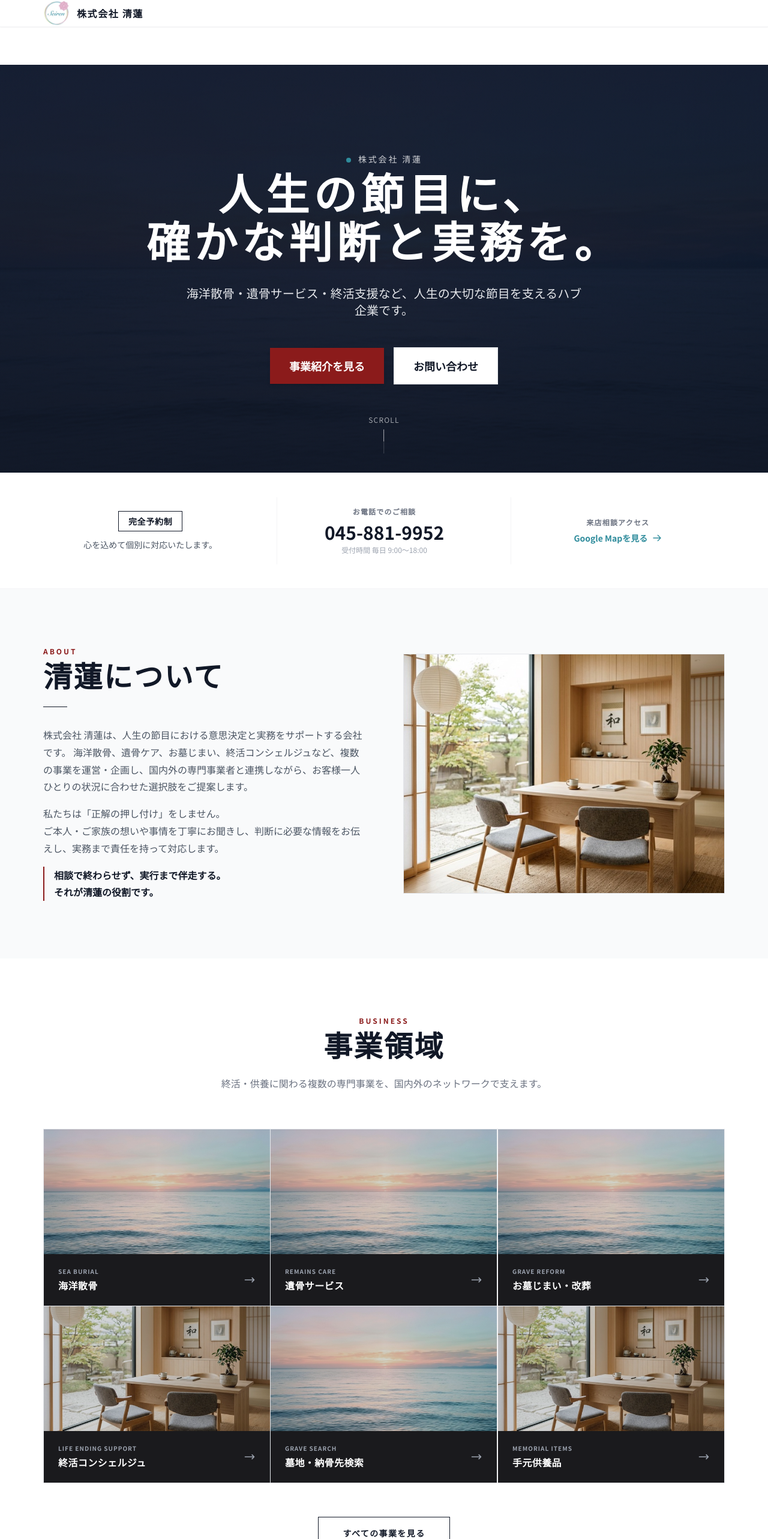
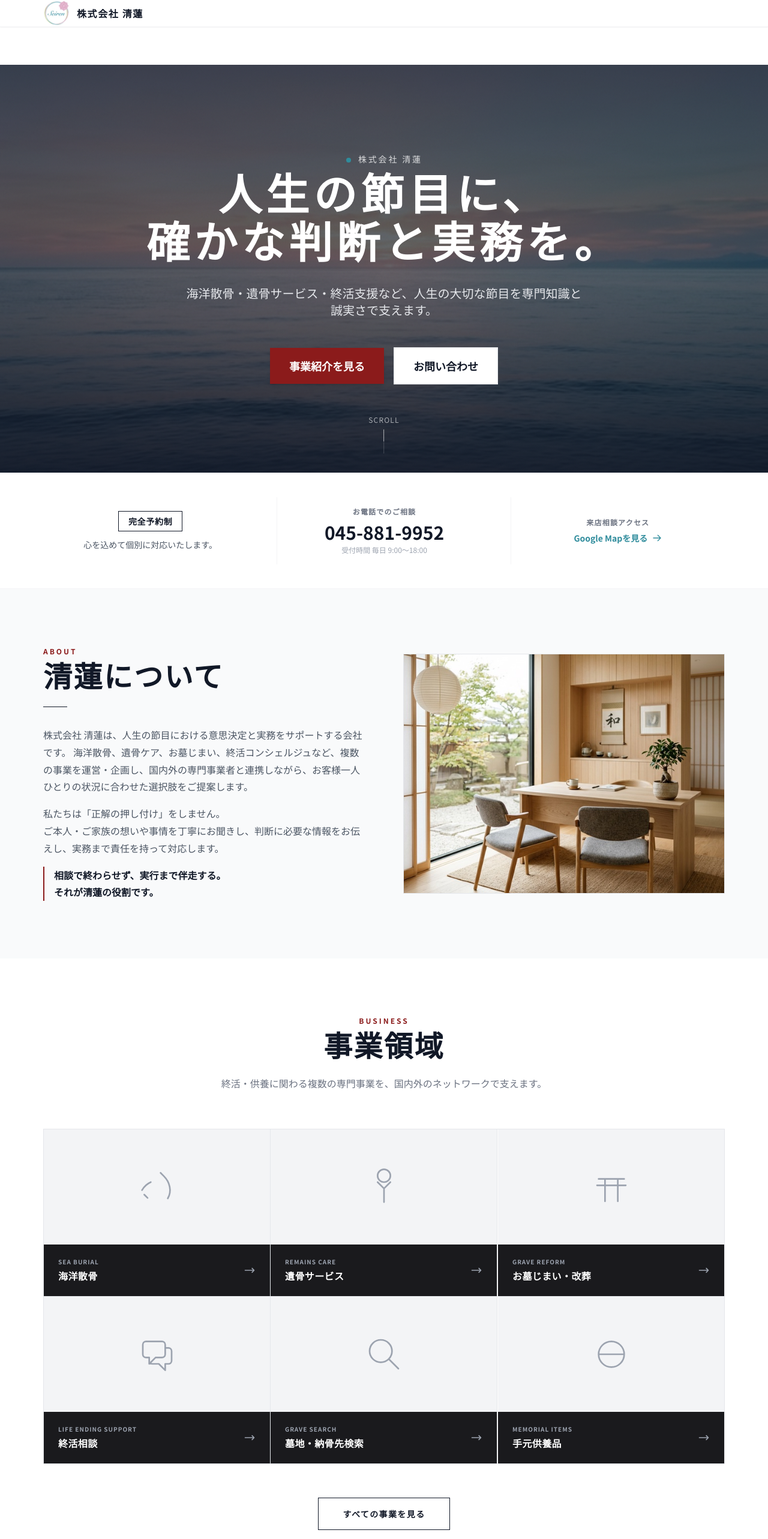
Before and after one commit to seiren-inc/seiren-corporate, a Next.js app: page / in a window 1280 px wide. Shown: the top 2566 px of the page at 60% size. Built offline with nearby package versions, Linux system fonts and the light colour scheme.

Commit message:
fix: resolve enormous whitespace, fix hero image blending, replace reused images with icons, update copywriting

```diff
--- a/src/app/page.tsx
+++ b/src/app/page.tsx
@@ -5,19 +5,10 @@ import { useState } from 'react';
 
 const newsData = {
   news: [
-    { date: '2026.03.01', category: '事業', title: '海洋散骨サービスの新プランを提供開始しました。' },
-    { date: '2026.02.15', category: 'コーポレート', title: '株式会社清蓮として事業を開始しました。' },
-    { date: '2026.01.20', category: '提携', title: '関東エリアの寺院・石材店との提携ネットワークを構築しました。' },
+    { date: '2026.04.01', category: 'コーポレート', title: 'コーポレートサイトをリニューアルいたしました。' },
   ],
-  column: [
-    { date: '2026.03.05', category: 'コラム', title: '「海洋散骨」とは？費用・手続き・流れを徹底解説' },
-    { date: '2026.02.20', category: 'コラム', title: 'お墓じまいを考えるタイミングとよくある質問' },
-    { date: '2026.02.01', category: 'コラム', title: '終活を始めるための5つのステップ' },
-  ],
-  info: [
-    { date: '2026.03.10', category: 'お知らせ', title: '年末年始の営業時間についてのご案内' },
-    { date: '2026.02.28', category: 'お知らせ', title: '電話受付時間を変更しました（毎日9:00〜18:00）' },
-  ],
+  column: [],
+  info: [],
 };
 
 const tabConfig = [
@@ -49,11 +40,11 @@ export default function Home() {
             src="/assets/img/hero-sea.jpg"
             alt="穏やかな海の水平線の写真"
             fill
-            className="object-cover opacity-60 mix-blend-overlay"
+            className="object-cover opacity-50"
             priority
             sizes="100vw"
           />
-          <div className="absolute inset-0 bg-gradient-to-b from-gray-900/40 via-gray-900/20 to-gray-900/90" />
+          <div className="absolute inset-0 bg-gradient-to-b from-gray-900/60 via-gray-900/30 to-gray-900/90" />
         </div>
 
         <div className="relative z-10 container mx-auto px-6 lg:px-12 flex flex-col items-center text-center mt-16">
@@ -67,7 +58,7 @@ export default function Home() {
           </h1>
           <p className="reveal text-lg md:text-xl text-gray-200 mb-12 max-w-2xl mx-auto leading-relaxed font-medium" style={{ transitionDelay: '0.16s' }}>
             海洋散骨・遺骨サービス・終活支援など、<br className="hidden md:block" />
-            人生の大切な節目を支えるハブ企業です。
+            人生の大切な節目を専門知識と誠実さで支えます。
           </p>
           <div className="reveal flex flex-col sm:flex-row gap-4 items-center justify-center w-full max-w-md" style={{ transitionDelay: '0.24s' }}>
              <Link href="/business" className="w-full sm:w-auto px-8 py-4 bg-brand-accent text-white rounded-none font-bold text-lg hover:bg-brand-primary transition-all duration-300 shadow-md hover:shadow-lg hover:-translate-y-0.5">
@@ -169,15 +160,15 @@ export default function Home() {
              <p className="text-base text-gray-500 max-w-2xl mx-auto">終活・供養に関わる複数の専門事業を、国内外のネットワークで支えます。</p>
           </div>
 
-          {/* 住友不動産スタイル：ソリッドグリッドカード */}
+          {/* 住友不動産スタイル：ソリッドグリッドカード（アイコン＋ベタ塗りへ変更） */}
           <div className="grid grid-cols-1 sm:grid-cols-2 lg:grid-cols-3 gap-0 border-t border-l border-gray-200">
             {[
-              { title: "海洋散骨", en: "Sea Burial", img: "/assets/img/hero-sea.jpg", desc: "国内・海外を含め、安心して海洋散骨を行うための専門サービスを提供しています。" },
-              { title: "遺骨サービス", en: "Remains Care", img: "/assets/img/hero-sea.jpg", desc: "洗骨・粉骨など、遺骨の状態やご事情に合わせた専門的なケア・加工を行います。" },
-              { title: "お墓じまい・改葬", en: "Grave Reform", img: "/assets/img/hero-sea.jpg", desc: "お墓の整理や改葬に関する意思決定と段取りを、わかりやすくご案内します。" },
-              { title: "終活コンシェルジュ", en: "Life Ending Support", img: "/assets/img/about-office.jpg", desc: "終活についての不安や検討事項を丁寧にお聞きし、ご本人の負担を軽くする伴走サービスです。" },
-              { title: "墓地・納骨先検索", en: "Grave Search", img: "/assets/img/hero-sea.jpg", desc: "墓地・納骨先を探すための検索プラットフォームを開発・運営しています。" },
-              { title: "手元供養品", en: "Memorial Items", img: "/assets/img/about-office.jpg", desc: "日々の暮らしの中で手元に祈れる供養品を企画・販売しています。" }
+              { title: "海洋散骨", en: "Sea Burial", icon: "M14.1 3.2L16.2 5.3C18 7.1 19.3 9.4 19.8 11.9C20.3 14.4 19.9 17 18.6 19.2M2.5 14C3.8 11.8 5.7 10 8 9M3.9 16.8L6 18.9" },
+              { title: "遺骨サービス", en: "Remains Care", icon: "M12 21.5V13m0 0l-4-4m4 4l4-4m-4-8a4 4 0 100 8 4 4 0 000-8z" },
+              { title: "お墓じまい・改葬", en: "Grave Reform", icon: "M8 7v14m8-14v14M3 11h18M4 7h16" },
+              { title: "終活相談", en: "Life Ending Support", icon: "M17 8h2a2 2 0 012 2v6a2 2 0 01-2 2h-2v4l-4-4H9a1.994 1.994 0 01-1.414-.586m0 0L11 14h4a2 2 0 002-2V6a2 2 0 00-2-2H5a2 2 0 00-2 2v6a2 2 0 002 2h2v4l.586-.586z" },
+              { title: "墓地・納骨先検索", en: "Grave Search", icon: "M21 21l-6-6m2-5a7 7 0 11-14 0 7 7 0 0114 0z" },
+              { title: "手元供養品", en: "Memorial Items", icon: "M20 12H4m16 0A8 8 0 114 12a8 8 0 0116 0z" }
             ].map((biz, idx) => (
                <Link
                  key={idx}
@@ -185,15 +176,11 @@ export default function Home() {
                  data-stagger="business"
                  className="reveal group relative block overflow-hidden border-b border-r border-gray-200"
                >
-                 {/* 画像エリア */}
-                 <div className="relative h-52 overflow-hidden bg-gray-800">
-                   <Image
-                     src={biz.img}
-                     alt={biz.title}
-                     fill
-                     className="object-cover opacity-80 group-hover:opacity-100 group-hover:scale-105 transition-all duration-500"
-                     sizes="(max-width: 640px) 100vw, (max-width: 1024px) 50vw, 33vw"
-                   />
+                 {/* アイコン＆カラーベタ塗りエリア */}
+                 <div className="relative h-48 bg-gray-100 flex items-center justify-center transition-colors duration-500 group-hover:bg-gray-200">
+                   <svg className="w-16 h-16 text-gray-400 group-hover:text-brand-primary group-hover:scale-110 transition-all duration-500" fill="none" viewBox="0 0 24 24" stroke="currentColor">
+                     <path strokeLinecap="round" strokeLinejoin="round" strokeWidth={1} d={biz.icon} />
+                   </svg>
                  </div>
                  {/* テキストエリア：住友式ダークグレーべた帯 */}
                  <div className="relative bg-surface-dark group-hover:bg-gray-700 transition-colors duration-300 px-6 py-5 flex items-center justify-between">
@@ -304,7 +291,9 @@ export default function Home() {
           </div>
 
           {/* タブコンテンツ */}
-          <div className="bg-white border border-t-0 border-gray-200 divide-y divide-gray-100">
+          <div className="bg-white border border-t-0 border-gray-200 min-h-[120px]">
+            {newsData[activeTab]?.length > 0 ? (
+              <div className="divide-y divide-gray-100">
                 {newsData[activeTab].map((item, idx) => (
                   <div key={idx} className="flex flex-col sm:flex-row sm:items-center gap-2 sm:gap-5 px-6 py-4 hover:bg-gray-50 transition-colors cursor-pointer group">
                     <span className="text-xs text-gray-400 font-medium tracking-widest flex-shrink-0">{item.date}</span>
@@ -314,6 +303,12 @@ export default function Home() {
                     <span className="text-sm text-gray-800 group-hover:text-brand-primary transition-colors">{item.title}</span>
                   </div>
                 ))}
+              </div>
+            ) : (
+              <div className="px-6 py-12 flex items-center justify-center text-gray-400 text-sm">
+                現在、該当するお知らせはありません。
+              </div>
+            )}
           </div>
 
           <div className="mt-6 text-right md:hidden">
--- a/src/components/RevealObserver.tsx
+++ b/src/components/RevealObserver.tsx
@@ -12,13 +12,6 @@ import { useEffect } from 'react';
 export default function RevealObserver() {
   useEffect(() => {
     const prefersReduced = window.matchMedia('(prefers-reduced-motion: reduce)').matches;
-
-    const elements = Array.from(document.querySelectorAll<HTMLElement>('.reveal'));
-
-    if (prefersReduced) {
-      elements.forEach((el) => el.classList.add('is-visible'));
-      return;
-    }
 
     // staggerグループに対して delay を計算
     const staggerTracker: Record<string, number> = {};
@@ -46,9 +39,32 @@ export default function RevealObserver() {
       { threshold: 0.12, rootMargin: '0px 0px -40px 0px' }
     );
 
-    elements.forEach((el) => observer.observe(el));
+    const observeElements = () => {
+      const elements = Array.from(document.querySelectorAll<HTMLElement>('.reveal:not(.is-visible):not(.is-observing)'));
+      elements.forEach((el) => {
+        el.classList.add('is-observing');
+        if (prefersReduced) {
+          el.classList.add('is-visible');
+        } else {
+          observer.observe(el);
+        }
+      });
+    };
 
-    return () => observer.disconnect();
+    // 初回実行
+    observeElements();
+
+    // DOMの変更を監視し、後から追加された要素も捕捉
+    const mutationObserver = new MutationObserver(() => {
+      observeElements();
+    });
+
+    mutationObserver.observe(document.body, { childList: true, subtree: true });
+
+    return () => {
+      observer.disconnect();
+      mutationObserver.disconnect();
+    };
   }, []);
 
   return null;
```
Lines whose indentation alone changed are shown as unchanged.
